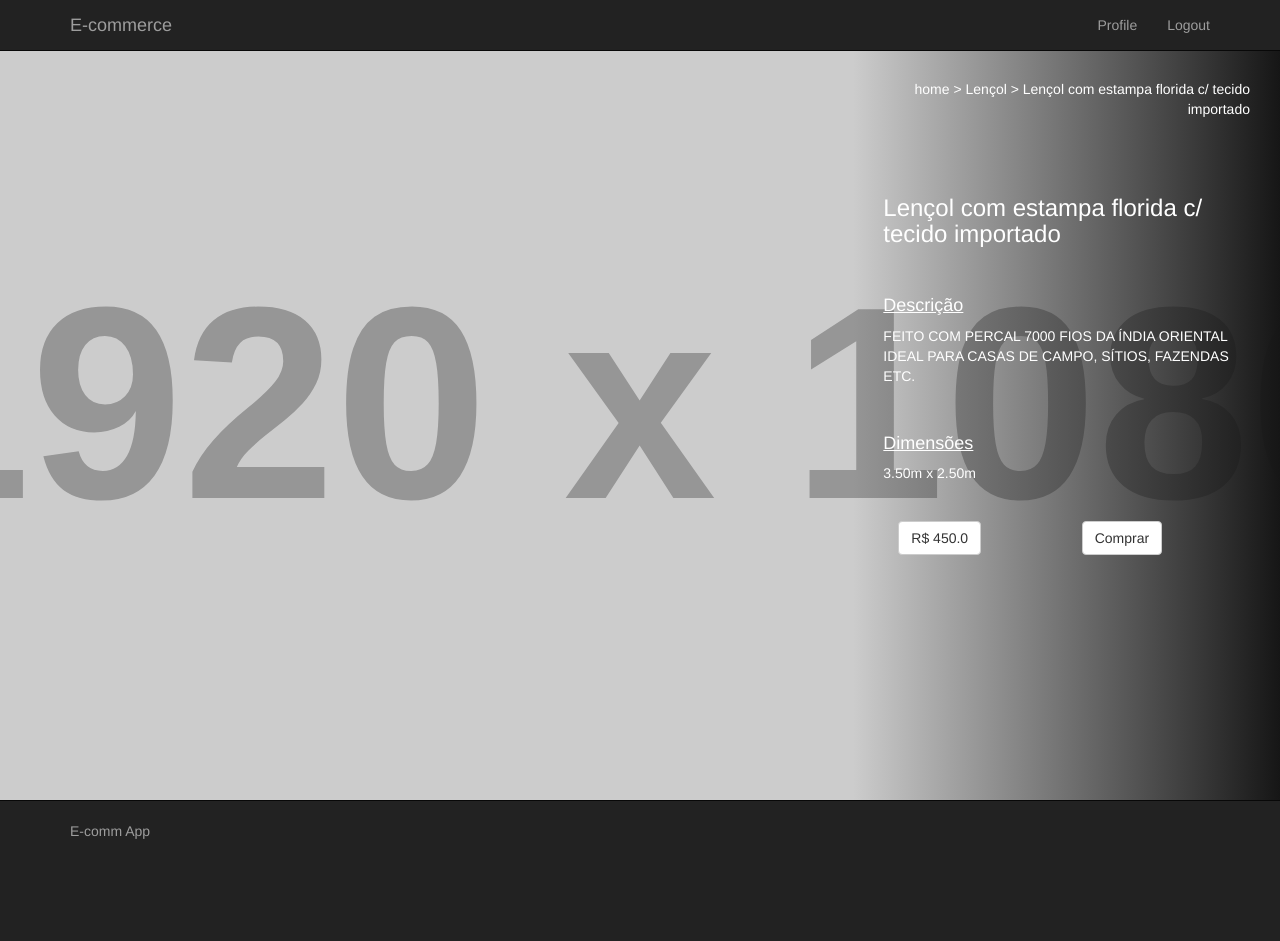
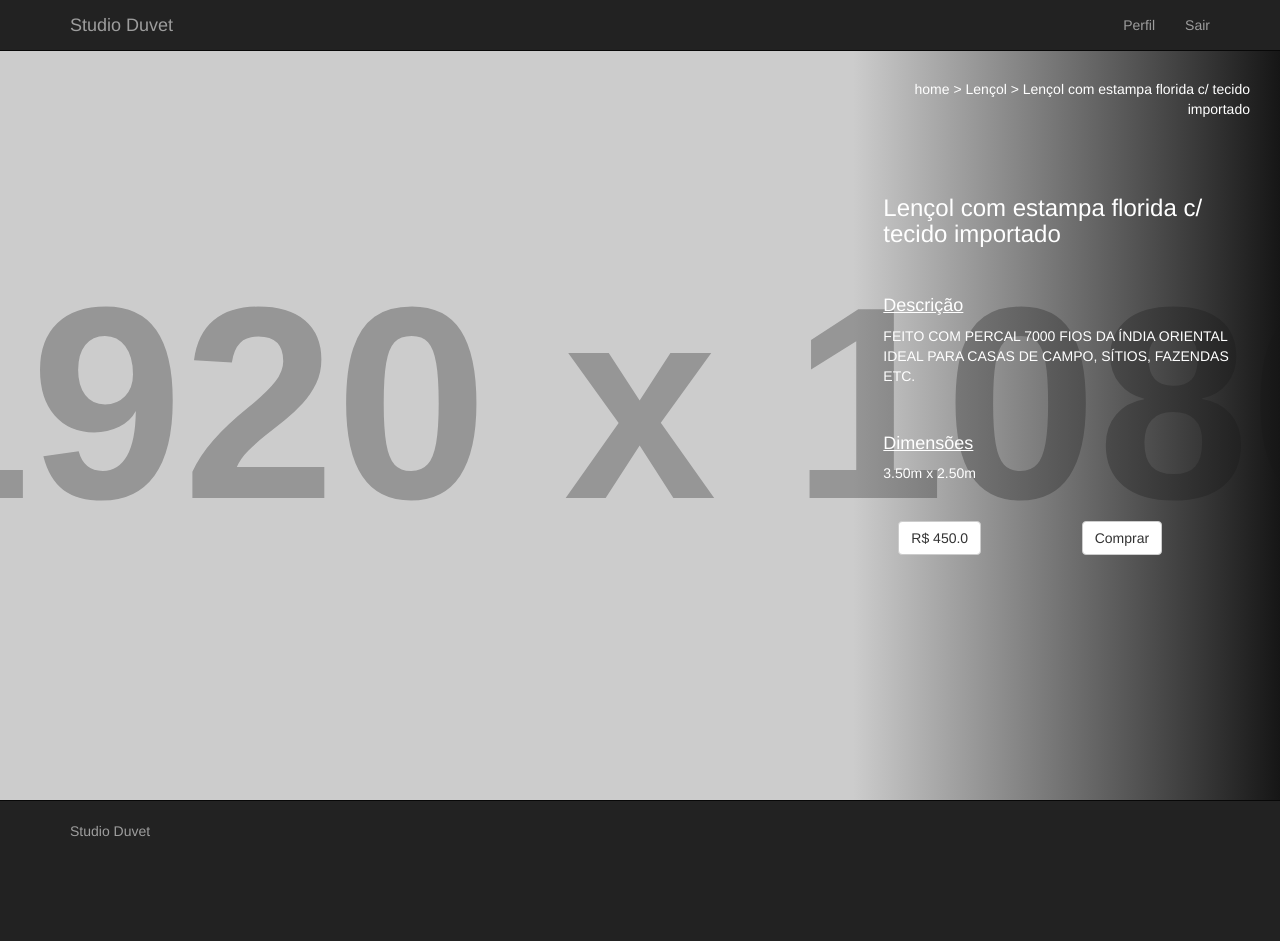
Before and after one commit to titolins/nscmr, a Flask app: page /catalog/1/1 in a window 1280 px wide. Run offline with Flask 2, Linux system fonts and the light colour scheme; the visitor is signed in with stand-in values (Sample User, id 1); grey boxes labelled with a size stand in for pictures from a placeholder-image service; some libraries are stand-ins or nearby versions.

Commit message:
changed app name (to studio duvet) and translated a few pieces of the page

```diff
--- a/nscmr/templates/base.html
+++ b/nscmr/templates/base.html
@@ -18,7 +18,7 @@
         <!-- /CSS -->
 
         <!-- Page title -->
-        <title>E-commerce - {% block title %}{% endblock %}</title>
+        <title>Studio Duvet - {% block title %}{% endblock %}</title>
 
         <!-- HTML5 Shim and Respond.js IE8 support of HTML5 elements and media queries -->
         <!-- WARNING: Respond.js doesn't work if you view the page via file:// -->
@@ -38,7 +38,7 @@
                         <span class="icon-bar"></span>
                         <span class="icon-bar"></span>
                     </button>
-                    <a class="navbar-brand" href="{{ url_for('index') }}">E-commerce</a>
+                    <a class="navbar-brand" href="{{ url_for('index')}}">Studio Duvet</a>
                 </div>
                 <!-- /.navbar-header -->
                 <div class="navbar-collapse collapse" id="catalog-nav" aria-expanded="false" style="height: 1px;">
@@ -49,10 +49,11 @@
                             </li>
                         {% else %}
                             <li>
-                                <a href="{{ url_for('showUser', user_id=session.user_id) }}">Profile</a>
+                                <a href="{{ url_for('showUser',
+                                    user_id=session.user_id) }}">Perfil</a>
                             </li>
                             <li>
-                                <a href="{{ url_for('logout') }}">Logout</a>
+                                <a href="{{ url_for('logout') }}">Sair</a>
                             </li>
                         {% endif %}
                         {% if session.user_access_level == 1 %}
@@ -73,7 +74,7 @@
             <footer class="container">
                 <div class="row">
                     <div class="col-md-12">
-                        <p>E-comm App</p>
+                        <p>Studio Duvet</p>
                     </div>
                 </div>
             </footer>
```
